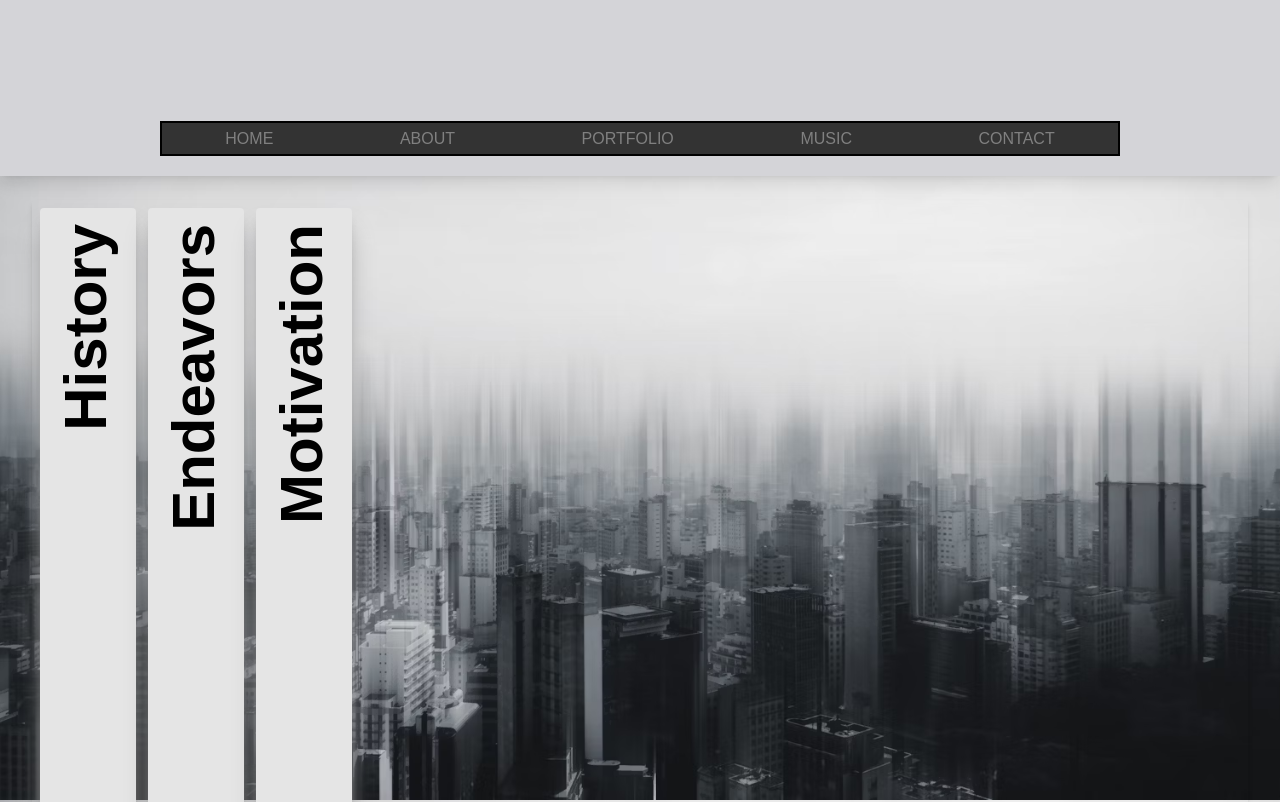
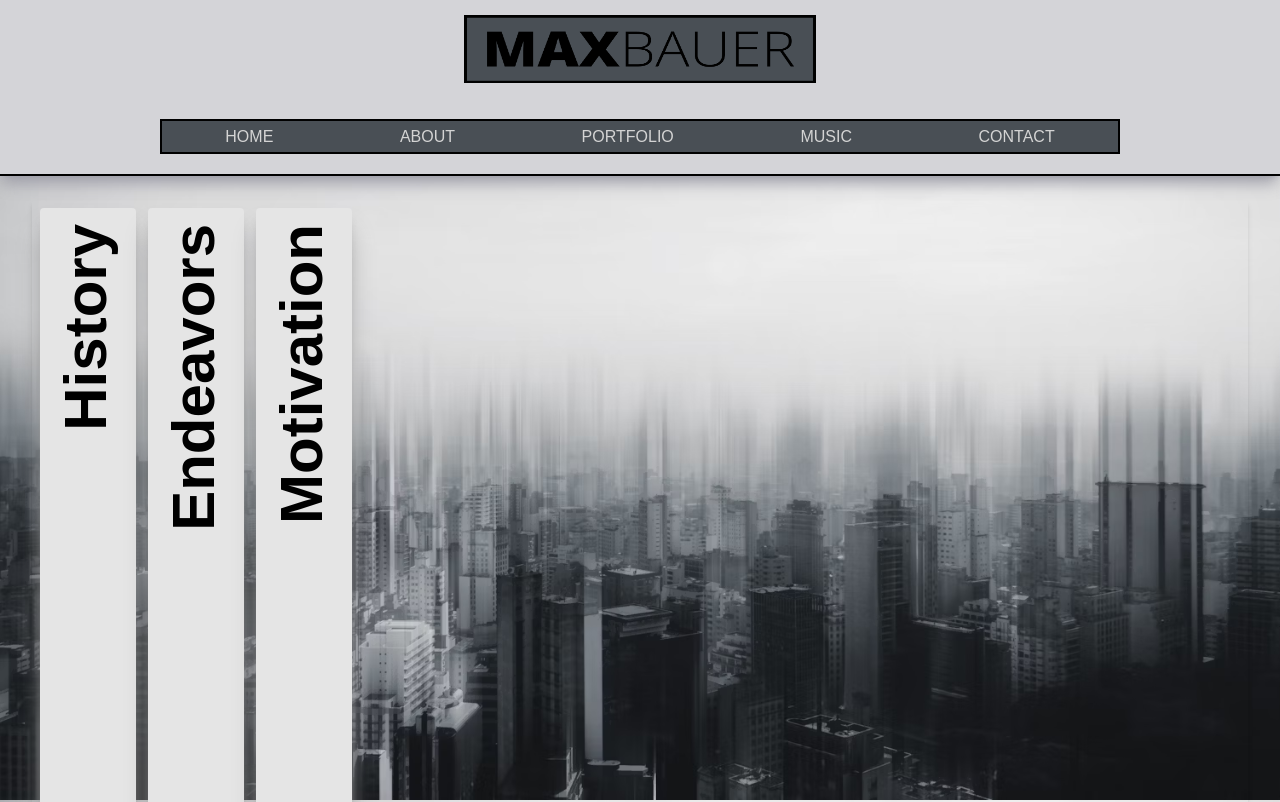
Before and after one commit to mbauerw/personal-website, a React (Vite) app: page / in a window 1280 px wide. Shown: the top 802 px of the page. Built offline with nearby package versions, Linux system fonts and the light colour scheme.

Commit message:
added zinc theme. Probably sticking with grey header

```diff
--- a/src/App.css
+++ b/src/App.css
@@ -2,9 +2,8 @@
 
 /* Navigation bar styling */
 nav {
-  background-color: #333;
+
   padding: 0em;
-
   /* min-width: 400px; */
   border: 2px black solid;
 
@@ -22,14 +21,13 @@ nav ul li a:hover {
 
 
 .nav-link {
-  color: grey;
+
   text-decoration: none;
   padding: 0.25em;
-  display: block;
+
 }
 
 .nav-link:hover {
-  background-color: black;
   border-radius: 4px;
 }
 
@@ -59,18 +57,8 @@ body {
 
 }
 
-/* IDS */
+/* IDs */
 
-/* #nav-wrap-inner {
-  width: 1200px;
-  min-width: 1000px;
-  position: relative;
-  display: flex;
-  justify-content: center;
-  align-items: center;
-  padding: 10px;
-
-} */
 
 #expanded-photo {
   height: 50%
@@ -85,9 +73,9 @@ body {
   padding-top: 60px;
 }
 
-@media(max-width: 1300px){
+/* @media(max-width: 1300px){
   #logo-image {
     display: none;
   }
 
-}
+} */
--- a/src/components/ExpandableDiv.jsx
+++ b/src/components/ExpandableDiv.jsx
@@ -19,8 +19,8 @@ function ExpandableDiv({index, label, imgId, sendState, isActive}) {
       onClick={toggleExpand}
       onMouseEnter={mouseEnter}
       onMouseLeave={mouseLeave}
-      className={`transition-[width, colors, text] duration-600 overflow-hidden cursor-pointer bg-neutral-200 rounded
-        h-200 hover:border-2 hover:border-black shadow-xl shadow-neutral-400
+      className={`h-200 min-w-24 transition-[width, colors, text] duration-600 overflow-hidden cursor-pointer bg-neutral-200 rounded
+        hover:border-2 hover:border-black shadow-xl shadow-neutral-400
         ${expanded ? 'w-308' : 'w-24'} ${expanded ? 'hover:none' : 'hover:bg-blue-200'}
         ${expanded ? 'flex flex-col' : ''}`}
     >
--- a/src/components/Header.jsx
+++ b/src/components/Header.jsx
@@ -1,5 +1,6 @@
 import NavBar from "./NavBar";
 import React, { useState, useEffect } from "react";
+import { Link } from "react-router-dom"
 import "../App.css"
 
 
@@ -35,19 +36,21 @@ function Header() {
   return (
     <div
       id="header-wrap"
-      className="w-full"
+      className={`w-full`}
       onMouseEnter={mouseEnter}
       onMouseLeave={mouseLeave}
       >
       <div
         id="header-wrap-inner"
-        className={`w-full shadow-lg shadow-gray-350 fixed flex flex-col bg-zinc-300 flex  z-50 transition-all transition-discrete
-         duration-1000 ${showElement ? 'h-44 opacity-100' : 'h-2 opacity-50'} `}
+        className={`w-full shadow-lg fixed flex flex-col  flex  z-50 transition-all transition-discrete border-b-2
+         duration-1000 ${showElement ? 'h-44 opacity-100 bg-zinc-300 shadow-zinc-400' : 'h-8  bg-zinc-700 shadow-zinc-300'} `}
         >
         <div
           id="logo-wrap"
           className="h-1/2 w-full flex justify-center relative">
-          <img src="src/images/logo2.png" className="w-80 h-4/5 p-1 absolute bottom-0" id="logo-image" />
+          <Link to="/about" className = {`w-90 h-7/8 p-1 absolute bottom-0 transition-all transition-discrete duration-1000 ${showElement ? 'opacity-100 duration-2000' : 'opacity-0 fill-neutral-800' }`}>
+            <img src="src/images/logo_darkgray.png" className={`w-full ${showElement ? 'opacity-100 duration-1200 h-full' : 'opacity-0 h-0 duration-1000' }`} id="logo-image" />
+          </Link>
         </div>
         <div
           id="nav-wrap-inner"
--- a/src/components/NavBar.jsx
+++ b/src/components/NavBar.jsx
@@ -3,14 +3,14 @@ import { Link } from "react-router-dom"
 function NavBar({showElement}) {
     return (
       <nav
-        className={`nav-bar w-3/4 h-2/5 absolute bottom-5 ${showElement ? 'opacity-100 transition-all duration-1600' : 'opacity-0 transition-all duration-400'}`}>
+        className={`nav-bar w-3/4 h-2/5 bg-logo absolute bottom-5 ${showElement ? 'opacity-100 transition-all duration-1600' : 'opacity-0 transition-all duration-400'}`}>
         <ul
           className={`nav-list  transition-all transition-discrete flex justify-around ${showElement ? 'opacity-100 transition-all duration-1000' : 'opacity-0 transition-all duration-400'} `}>
-          <Link to="/" className = {`nav-link h-4/5 ${showElement ? 'opacity-100' : 'opacity-0'}`}>HOME</Link>
-          <Link to="/about" className = {`nav-link h-4/5 ${showElement ? 'opacity-100 transition-all duration-1000' : 'opacity-0 transition-all duration-400'}`}>ABOUT</Link>
-          <Link to="/portfolio" className = {`nav-link h-4/5 transition-all duration-1000 ${showElement ? 'visible' : 'invisible'}`}>PORTFOLIO</Link>
-          <Link to="/Music" className = {`nav-link h-4/5 ${showElement ? 'visible transition-all duration-1000' : 'invisible transition-all transition-discrete duration-10'}`}>MUSIC</Link>
-          <Link to="/Contact" className = {`nav-link h-4/5 transition-all transition-discrete ${showElement ? 'visible duration-1000' : 'invisible transition-all transition-discrete  duration-10'}`}>CONTACT</Link>
+          <Link to="/" className = {`nav-link h-4/5 text-neutral-300 hover:bg-black ${showElement ? 'opacity-100' : 'opacity-0'}`}>HOME</Link>
+          <Link to="/about" className = {`nav-link h-4/5 text-neutral-300 hover:bg-zinc-300 ${showElement ? 'opacity-100 ' : 'opacity-0'}`}>ABOUT</Link>
+          <Link to="/portfolio" className = {`nav-link h-4/5 text-neutral-300 hover:bg-zinc-300  ${showElement ? 'visible' : 'invisible'}`}>PORTFOLIO</Link>
+          <Link to="/Music" className = {`nav-link h-4/5 text-neutral-300 hover:bg-zinc-300 ${showElement ? 'visible ' : 'invisible'}`}>MUSIC</Link>
+          <Link to="/Contact" className = {`nav-link h-4/5 text-neutral-300 hover:bg-zinc-300 ${showElement ? 'visible' : 'invisible'}`}>CONTACT</Link>
         </ul>
       </nav>
     )
--- a/src/index.css
+++ b/src/index.css
@@ -9,3 +9,10 @@
   }
   /* Other base styles */
 }
+
+@theme {
+  --color-midnight: #121063;
+  --color-tahiti: #3ab7bf;
+  --color-bermuda: #78dcca;
+  --color-logo: #494f55;
+}
```
Also changed, not shown: src/images/logo_darkgray.png (added), src/images/logo_zincish.png (added).
